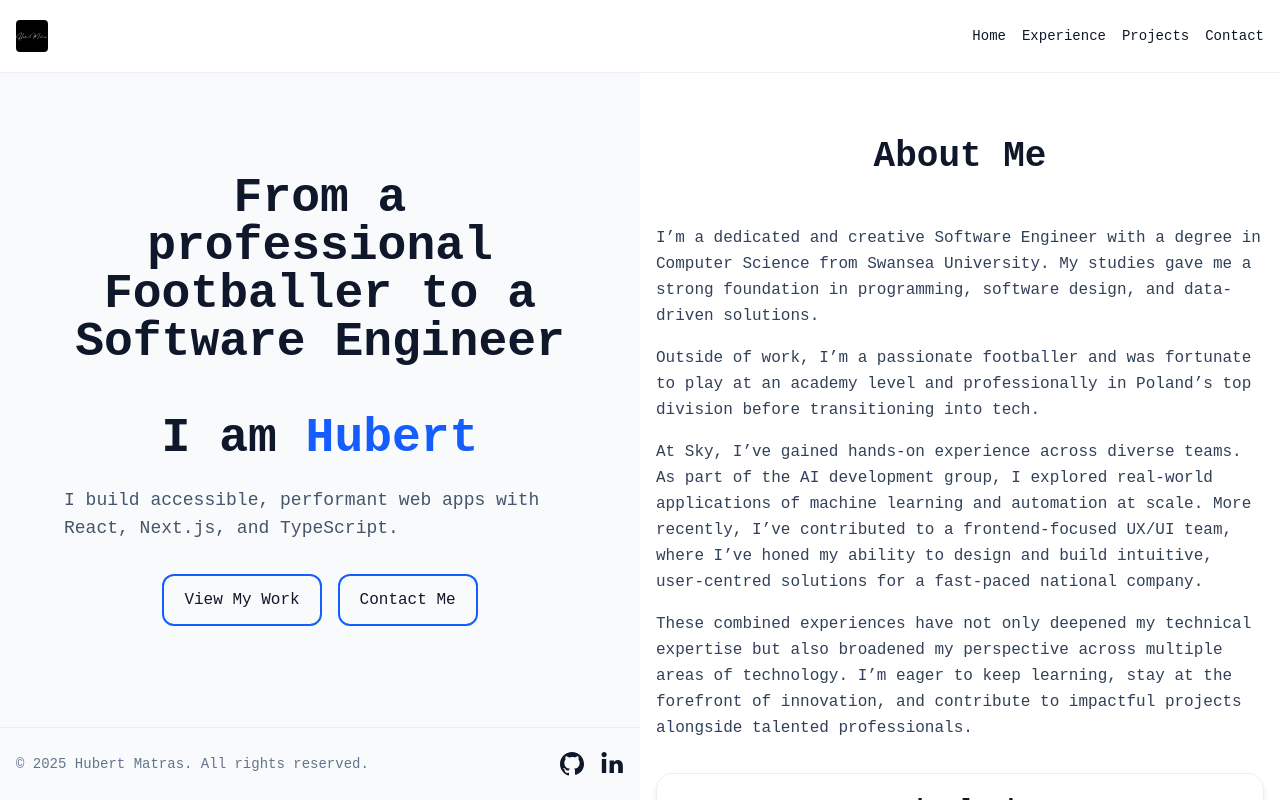
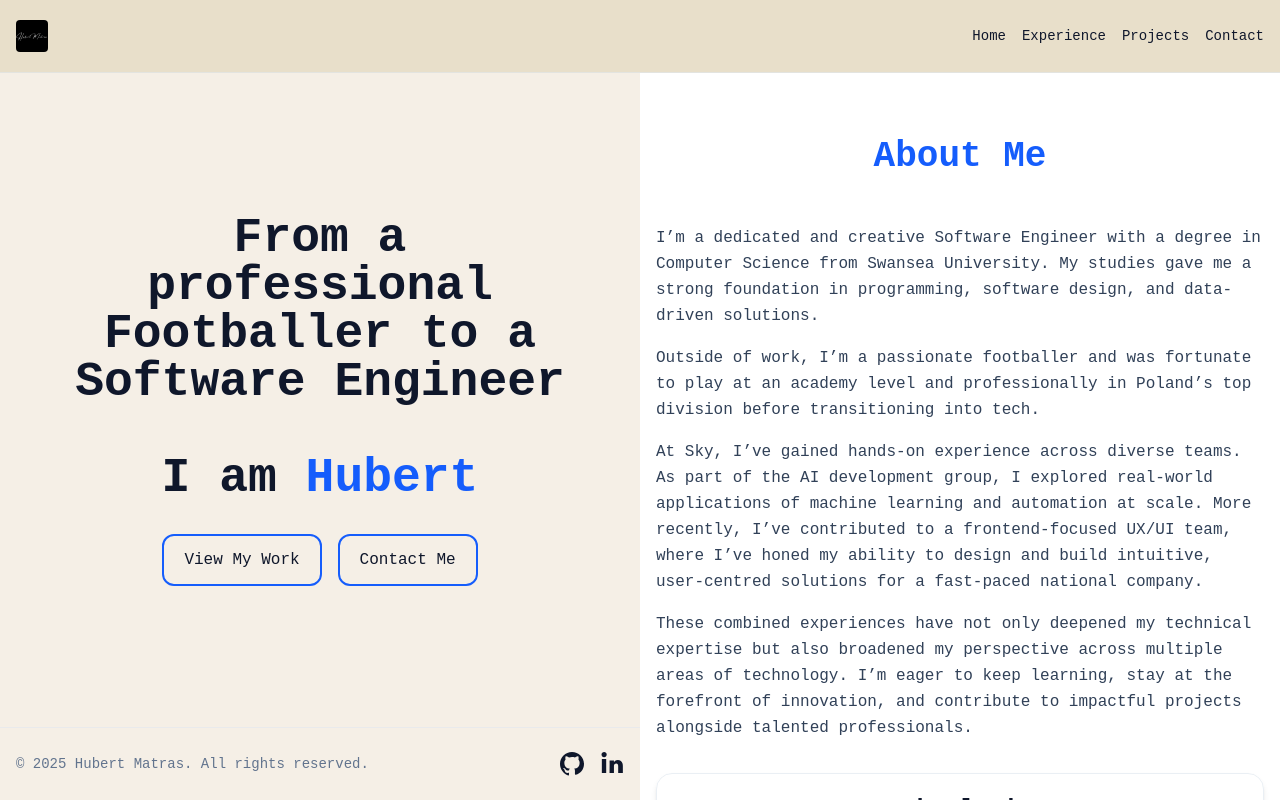
Before and after one commit to hubertMatras/hm-website, a Next.js app: page / in a window 1280 px wide. Built offline with nearby package versions, Linux system fonts and the light colour scheme.

Commit message:
Changing Components colors

```diff
--- a/app/page.tsx
+++ b/app/page.tsx
@@ -3,7 +3,7 @@ import { AboutMe, Contact, Experience, Hero, Projects } from "../components";
 export default function HomePage() {
   return (
     <div className="flex flex-col md:flex-row md:h-full">
-      <div className="w-full md:w-1/2 flex items-center bg-gray-50 min-h-[100vh] md:min-h-0 md:h-full" id="home">
+      <div className="w-full md:w-1/2 flex items-center bg-cream min-h-[100vh] md:min-h-0 md:h-full" id="home">
         <Hero />
       </div>
       <div className="w-full md:w-1/2 md:overflow-y-auto scroll-smooth">
--- a/components/About.tsx
+++ b/components/About.tsx
@@ -8,7 +8,7 @@ export default function AboutMe() {
       className="flex flex-col w-full px-4 py-12 md:py-16 max-w-none"
     >
       <div className="flex justify-center mb-12">
-        <h1 className="text-3xl md:text-4xl font-bold text-center">
+        <h1 className="text-3xl md:text-4xl font-bold text-center text-blue-600">
           About Me
         </h1>
       </div>
--- a/components/Accordion.tsx
+++ b/components/Accordion.tsx
@@ -15,13 +15,13 @@ export default function Accordion({ title, children, defaultOpen = false }: Acco
   };
 
   return (
-    <div className="border border-gray-200 rounded-lg overflow-hidden">
+    <div className="border border-gray-200 rounded-lg overflow-hidden ">
       <button
         onClick={toggleAccordion}
-        className="w-full px-4 py-3 text-left bg-gray-50 hover:bg-gray-100 flex items-center justify-between transition-colors"
+        className="w-full px-4 py-3 text-left bg-blue hover:bg-blue-300 flex items-center justify-between transition-colors"
         aria-expanded={isOpen}
       >
-        <span className="font-medium text-lg">{title}</span>
+        <span className="font-bold text-lg">{title}</span>
         <svg
           className={`w-5 h-5 transform transition-transform ${
             isOpen ? "rotate-180" : "rotate-0"
@@ -44,7 +44,7 @@ export default function Accordion({ title, children, defaultOpen = false }: Acco
           isOpen ? "max-h-[1000px] opacity-100" : "max-h-0 opacity-0"
         }`}
       >
-        <div className="p-4 bg-white">
+        <div className="p-4 bg-light-blue">
           {children}
         </div>
       </div>
--- a/components/Contact.jsx
+++ b/components/Contact.jsx
@@ -3,10 +3,10 @@
 export default function Contact() {
   return (
     <div className="max-w-2xl w-full">
-      <h2 className="text-3xl md:text-4xl font-bold text-center mb-8">
+      <h2 className="text-3xl md:text-4xl font-bold text-center text-blue-600 mb-8">
         Get In Touch
       </h2>
-      <p className="text-lg text-gray-600 text-center mb-8">
+      <p className="text-lg muted text-center mb-8">
         I'm always interested in new opportunities and interesting projects.
         Feel free to reach out if you'd like to work together!
       </p>
--- a/components/Header.tsx
+++ b/components/Header.tsx
@@ -34,7 +34,7 @@ export default function Header() {
   };
 
   return (
-    <header className="sticky top-0 z-50 backdrop-blur supports-[backdrop-filter]:bg-white/80 border-b border-slate-200/60">
+    <header className="sticky top-0 z-50 backdrop-blur bg-beige border-b border-slate-200/60">
       <nav className="max-w-none w-full px-4 flex h-18 items-center justify-between">
         <Link href="/" className="font-semibold">
           <Image
--- a/components/Hero.tsx
+++ b/components/Hero.tsx
@@ -8,16 +8,14 @@ export default function Hero() {
         <h1 className="text-3xl md:text-5xl font-bold text-center">
           From a professional Footballer to a Software Engineer
           <br />
+        </h1>
+        <h1 className="text-3xl md:text-5xl font-bold text-center">
           <br />I am <span className="text-blue-600">Hubert</span>
         </h1>
-        <p className="mt-6 text-lg text-slate-600 max-w-prose">
-          I build accessible, performant web apps with React, Next.js, and
-          TypeScript.
-        </p>
         <div className="mt-8 flex gap-4">
           <button
             onClick={() => {
-              const element = document.querySelector('#projects');
+              const element = document.querySelector("#projects");
               if (element) {
                 element.scrollIntoView({ behavior: "smooth" });
               }
@@ -28,7 +26,7 @@ export default function Hero() {
           </button>
           <button
             onClick={() => {
-              const element = document.querySelector('#contact');
+              const element = document.querySelector("#contact");
               if (element) {
                 element.scrollIntoView({ behavior: "smooth" });
               }
--- a/components/Projects.tsx
+++ b/components/Projects.tsx
@@ -34,7 +34,7 @@ export default function Projects() {
       className="flex flex-col w-full px-20 py-12 md:py-16 max-w-none"
     >
       <div className="flex justify-center mb-12">
-        <h1 className="text-3xl md:text-4xl font-bold text-center">
+        <h1 className="text-3xl md:text-4xl font-bold text-center text-blue-600">
           Projects
         </h1>
       </div>
```
